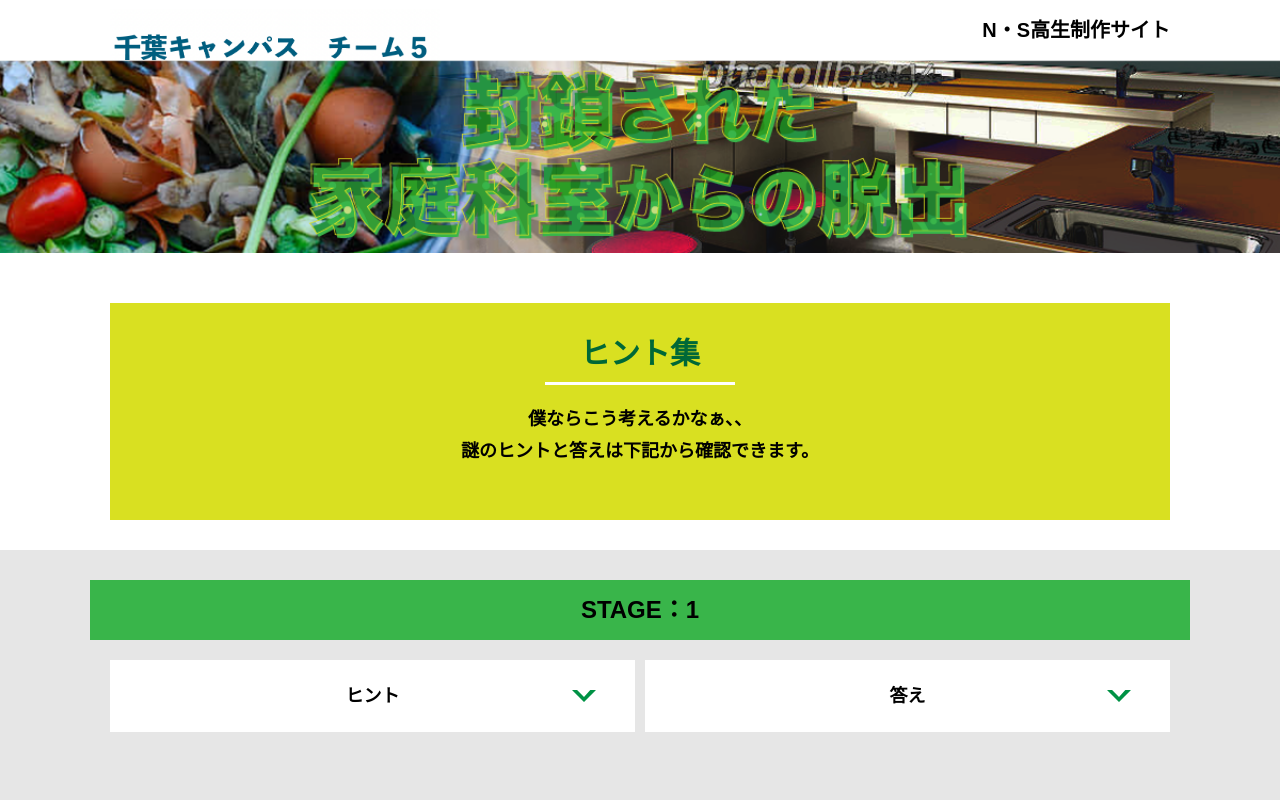
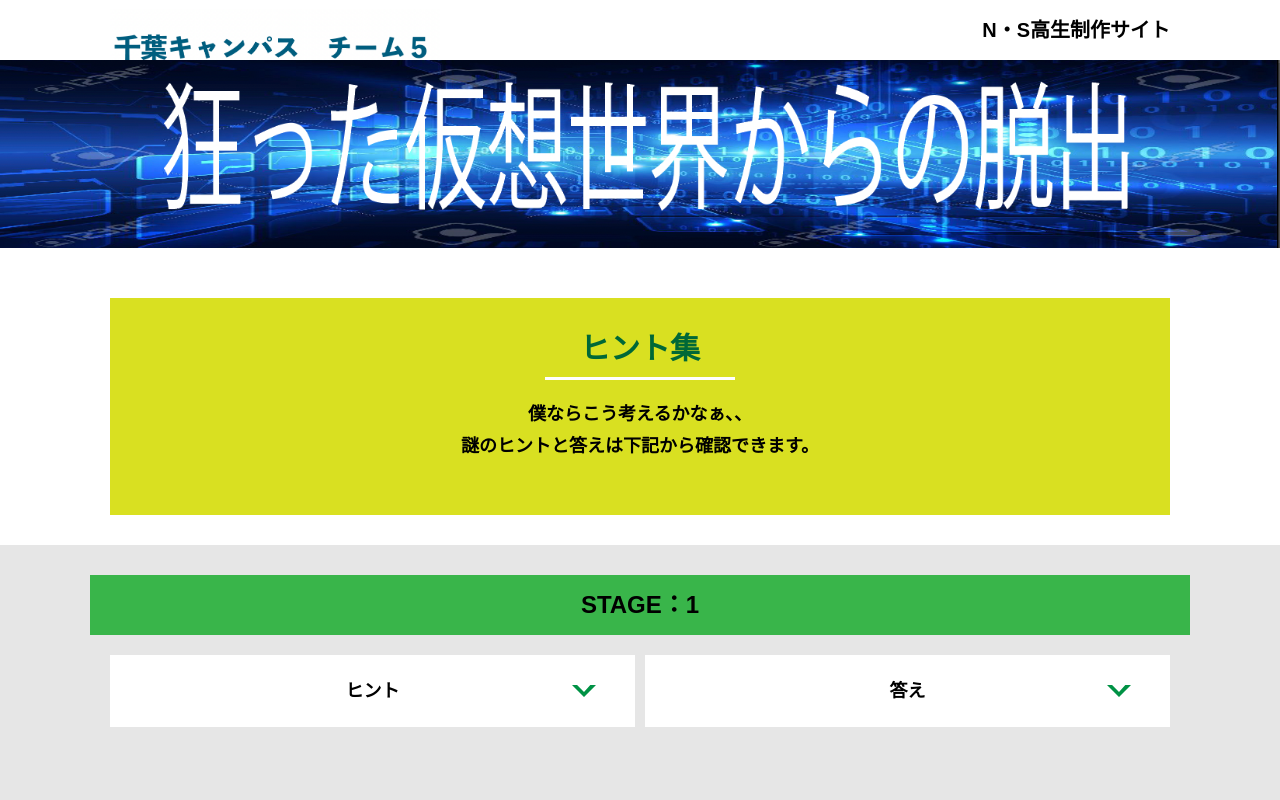
Before and after one commit to nekosuzu737/alfa-chiba-5, a plain HTML site: page hint1.html in a window 1280 px wide. Shown: the top 800 px of the page. Drawn offline with Linux system fonts and the light colour scheme.

Commit message:
Update hint1.html

```diff
--- a/hint1.html
+++ b/hint1.html
@@ -23,7 +23,7 @@
   </header>
   <main class="main hint-page">
     <!-- タイトルエリア　ここから -->
-    <h1 class="main-title"><img src="assets/images/main-image.png" alt="封鎖された家庭科室からの脱出"></h1>
+    <h1 class="main-title"><img src="assets/images/スクリーンショット 2021-09-10 23.17.10.png" alt="狂った仮想世界からの脱出"></h1>
     <!-- タイトルエリア　ここまで -->
     <section class="section">
       <div class="container">
```
